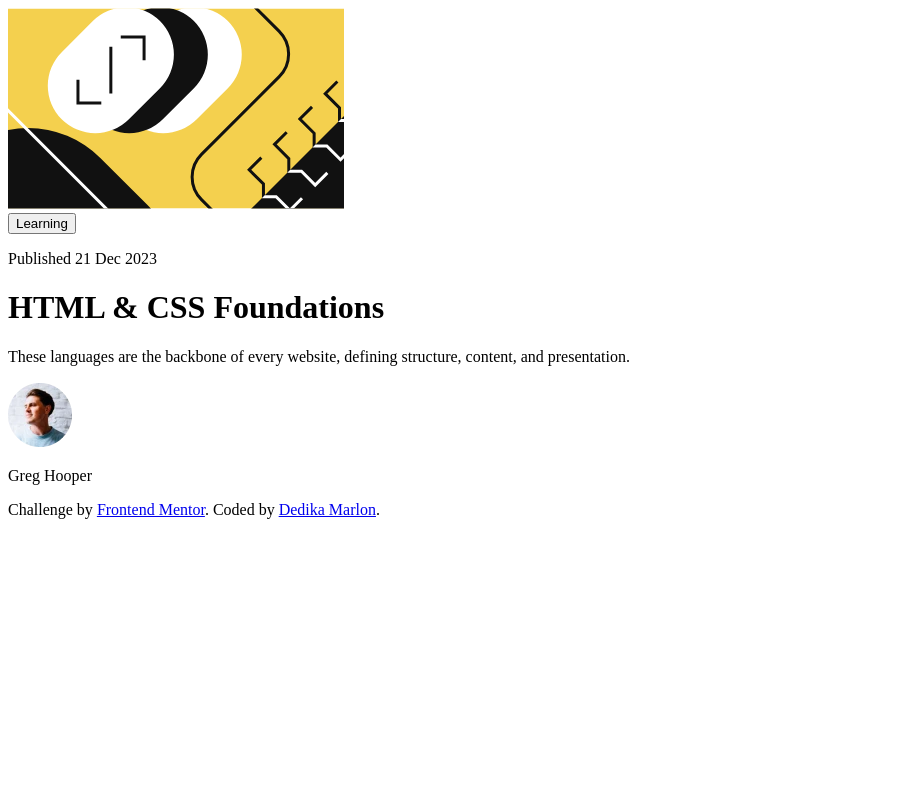
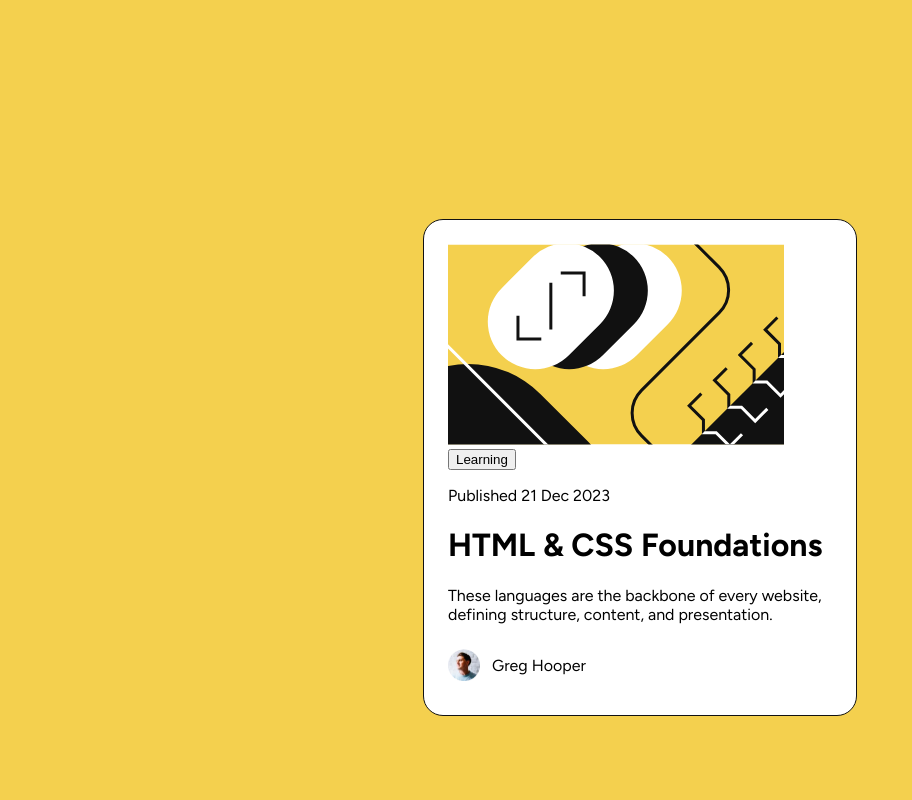
Before and after one commit to DM-Radjo/blog-preview-card, a plain HTML site: page index.html in a window 1280 px wide. Shown: the top 800 px of the page, without its empty margins (0-912 px from the left). Drawn offline with Linux system fonts and the light colour scheme.

Commit message:
Editing HTML and CSS
Adding HTML class and id
Create some basic style on CSS

```diff
--- a/index.html
+++ b/index.html
@@ -20,7 +20,7 @@
       <p>These languages are the backbone of every website, defining structure, content, and presentation.</p>
     </div>
     <div class="avatar">
-      <img src="./assets/images/image-avatar.webp" alt="avatar image of Greg Hooper, author of HTML and CSS foundations course">
+      <img id="avatar" src="./assets/images/image-avatar.webp" alt="avatar image of Greg Hooper, author of HTML and CSS foundations course">
       <p>Greg Hooper</p>
     </div>
   </main>
--- a/style.css
+++ b/style.css
@@ -0,0 +1,26 @@
+body {
+    background-color: hsl(47, 88%, 63%);
+    font-family: "Figtree", serif;
+    /* text-align: center; */
+}
+
+.card {
+    width: 384px;
+    margin: 219px auto;
+    background-color: hsl(0, 0%, 100%);
+    border: 1px solid hsl(0, 0%, 7%);
+    border-radius: 20px;
+    padding: 24px;
+}
+
+.avatar {
+    display: flex;
+    justify-content: start;
+    align-items: center;
+    gap: 12px;
+}
+
+#avatar {
+    width: 32px;
+    height: 32px;
+}
```
